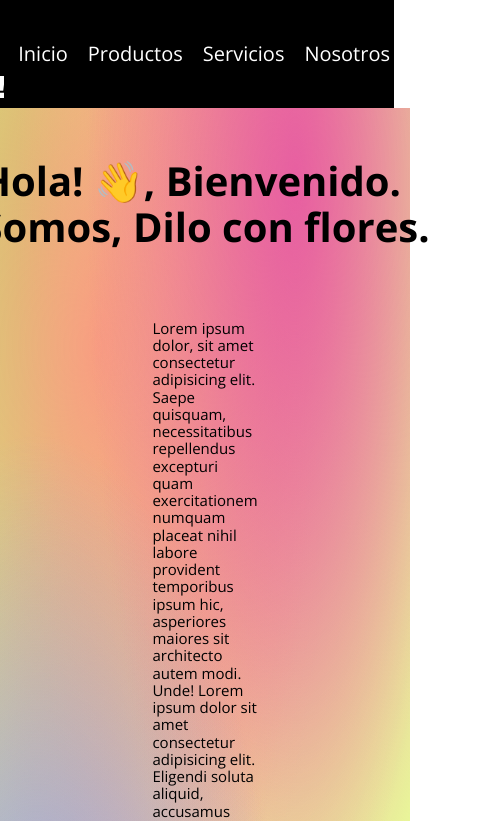
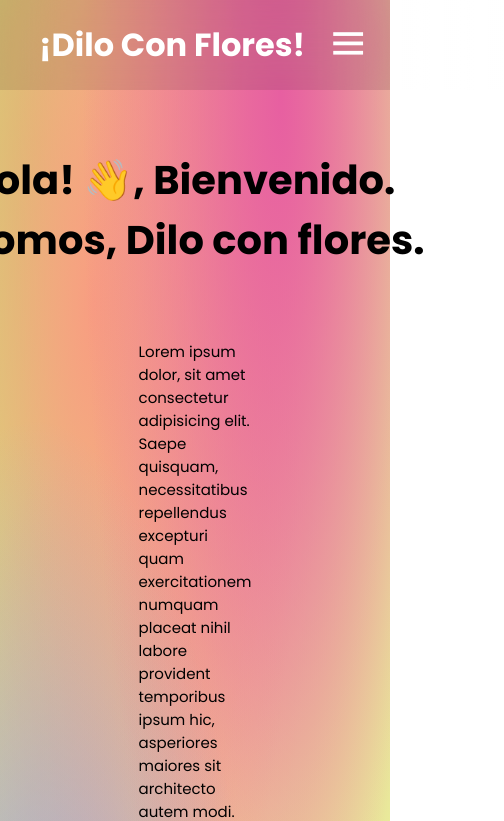
Before and after one commit to SebastianB23/dilo-con-flores, a website: page pages/nosotros.html in a window 390 px wide. Shown: the top 821 px of the page, 504 px wide, since content can reach past the window. Drawn offline with nearby package versions, Linux system fonts and the light colour scheme; a web font is replaced by a local one.

Commit message:
sacss pages y navbar hamburguesa

```diff
--- a/pages/nosotros.html
+++ b/pages/nosotros.html
@@ -4,21 +4,25 @@
             <meta charset="UTF-8">
             <meta name="viewport" content="width=device-width, initial-scale=1.0">
             <link rel="stylesheet" href="../css/estilos.css">
+            <link href='https://unpkg.com/boxicons@2.1.4/css/boxicons.min.css' rel='stylesheet'>
             <title>¡Dilo Con Flores!</title>
         </head>
 
     <body>
         <header>
-        <h1>¡Dilo Con Flores!</h1>
-            <nav>
-                    <ul>
-                        <li><a href="../index.html">Inicio</a></li>
-                        <li><a href="productos.html">Productos</a></li>
-                        <li><a href="servicios.html">Servicios</a></li>
-                        <li><a href="nosotros.html">Nosotros</a></li>
-                        <li><a href="contactenos.html">Contacto</a></li>
-                    </ul>
-                </nav>
+          <a href="../index.html" class="logo">¡Dilo Con Flores!</a>
+          <input type="checkbox" id="check">
+          <label for="check" class="icons">
+            <i class='bx bx-menu' id="menu-icon"></i>
+            <i class='bx bx-x' id="close-icon"></i>
+          </label>
+          <nav class="navbar">
+            <a href="../index.html" style="--i:0;">Inicio</a></li>
+            <a href="productos.html" style="--i:1;">Productos</a>
+            <a href="servicios.html" style="--i:2;">Servicios</a>
+            <a href="nosotros.html" style="--i:3;">Nosotros</a>
+            <a href="contactenos.html" style="--i:4;">Contacto</a>
+          </nav>
         </header>
         <section class="nosotros">
             <div class="main_nosotros">
--- a/scss/base/_general.scss
+++ b/scss/base/_general.scss
@@ -9,18 +9,13 @@
     margin: 0;
     padding: 0;
     border: 0;
+    box-sizing: border-box;
+    font-family: 'Poppins', sans-serif;
 
 }
 
-html {
-    line-height: 1.15;
-    font-size: 62.5%;
-    -webkit-text-size-adjust: 100%;
-  }
-
   body {
-    margin: 0;
-    font-family: 'Open Sans', sans-serif;
+   min-height: 100vh;
   }
 
 
--- a/scss/base/_media.scss
+++ b/scss/base/_media.scss
@@ -18,20 +18,68 @@
 }
 
 
-@media screen and (max-width:650px){
+@media (max-width: 1100px){
 
-    header {
-        width: 100%;
-        background-color: black;
-        padding: 2px;
-        display: flex;
-        justify-content: center;
-        align-items: center;
+    .icons{
+        display: inline-flex;
     }
 
-    .nav-bar {
+    #check:checked~.icons #menu-icon {
+        display: none;
+
+    }
+    .icons #close-icon{
+        display: none;
+
+    }
+
+    #check:checked~.icons #close-icon {
+        display: block;
+    }
+
+    .navbar{
+        position: absolute;
+        display: block;
+        top: 100%;
+        left: 0;
         width: 100%;
+        height: 0;
+        background-color: rgba(0, 0, 0, 0.1);
+        backdrop-filter: blur(30px);
+        overflow: hidden;
+        transition: .3s ease;
+        padding: 0;
+
+
+
+            a{
+            display: block;
+            font-size: 1.1rem;
+            margin: 1.5rem 0;
+            text-align: center;
+            transform: translateY(-50px);
+            opacity: 0;
+            transition: .3s ease;
+            }
+
     }
+        #check:checked~.navbar {
+            height: 17.7rem;
+        }
+        #check:checked~.navbar a {
+            transform: translateY(0);
+            opacity: 1;
+            transition-delay: calc(.15s * var(--i));
+            }
+}
+
+@media (max-width: 992px){
+    .header {
+        padding: 1.3rem 5%;
+    }
+}
+
+@media (max-width: 650px){
 
     .primero {
         color: white;
--- a/scss/components/_header.scss
+++ b/scss/components/_header.scss
@@ -1,38 +1,74 @@
 
 header {
-    background-color: $color-principal;
-    padding: 10px;
-    position: sticky;
+
+    position: fixed;
     top: 0;
+    left: 0;
+    width: 100%;
+    padding: 1.3rem 10%;
     display: flex;
     justify-content: space-between;
     align-items: center;
-    z-index: 5;
+    z-index: 100;
+    &::before{
+        content: '';
+        position: absolute;
+        top: 0;
+        left: 0;
+        width: 100%;
+        height: 100%;
+        background: rgba(0, 0, 0, 0.1);
+        backdrop-filter: blur(30px);
+        z-index: -1;
+    }
+    &::after{
+        content: '';
+        position: absolute;
+        top: 0;
+        left: 0;
+        width: 100%;
+        height: 100%;
+        background: linear-gradient(90deg, transparent, rgba(255, 255, 255, .4), transparent);
+        transition: .5s;
+    }
+    &:hover::after{
+        left: 100%;
+    }
 
-    h1 {
-        font-family: "Playwrite BE VLG", cursive;
+
+
+}
+    .logo{
+        font-size: 2rem;
         color: $color-secundario;
-        font-size: 30px;
+        text-decoration: none;
         font-weight: 700;
     }
-    nav {
+    .navbar {
 
-        ul {
-            list-style: none;
-            display: flex;
-
-            li{
-                margin: 10px;
-                    a {
-                        text-decoration: none;
-                        color: $color-secundario;
-                        font-size: 20px;
-                        transition: 0.5s;
-                        &:hover{
-                        color: rgb(37, 172, 205)
-                        }
-                    }
-                }
+        a {
+            font-size: 1.15rem;
+            color: white;
+            text-decoration: none;
+            font-weight: 500;
+            margin-left: 2.5rem;
+            transition: 0.5s;
+            .navbar a:hover {
+                color: #25accd
             }
         }
     }
+
+ #check{
+    display: none;
+ }
+
+
+.icons {
+    position: absolute;
+    right: 5%;
+    font-size: 2.8rem;
+    color: $color-secundario;
+    cursor: pointer;
+    display: none;
+}
--- a/scss/components/_main.scss
+++ b/scss/components/_main.scss
@@ -1,12 +1,10 @@
 
-// Index
-
-.main{
-    width: auto;
-    padding: 30px;
-}
 
 .slide {
+
+    div{
+        margin-top: 0;
+    }
         img{
             height: 80dvh;
             width: 50dvw;
--- a/scss/views/_contactenos.scss
+++ b/scss/views/_contactenos.scss
@@ -1,5 +1,5 @@
 .form-register{
-
+    padding: 100px 0 0 0;
     background-image: url(../img/background3.jpg);
     display: flex;
     align-items: center;
@@ -14,6 +14,7 @@
         text-align: center;
         font-size: 18px;
         line-height: 40px;
+        margin-bottom: 30px;
     }
     a{
         color: white;
--- a/scss/views/_nosotros.scss
+++ b/scss/views/_nosotros.scss
@@ -1,6 +1,5 @@
 
 .nosotros {
-
     height: 100%s;
     width: 100%;
     background-color: #e9ff99;
@@ -27,6 +26,7 @@
 }
 
 .main_nosotros {
+    margin-top: 100px;
     display: flex;
     flex-direction: column;
     align-items: center;
--- a/scss/views/_productos.scss
+++ b/scss/views/_productos.scss
@@ -1,6 +1,7 @@
 
 
 .productos-spag{
+    padding-top: 100px;
     display: inline-block;
     background: rgb(63,248,251);
     background: linear-gradient(90deg,
--- a/scss/views/_servicios.scss
+++ b/scss/views/_servicios.scss
@@ -1,7 +1,7 @@
 
 
 .servicios{
-
+    padding-top: 100px;
     height: 100%;
     background-image: url(../img/background3.jpg);
     height: auto;
```
Also changed, not shown: index.html (+13 -10 lines), pages/contactenos.html (+15 -9 lines), pages/productos.html (+15 -10 lines), pages/servicios.html (+15 -10 lines), css/estilos.css.
